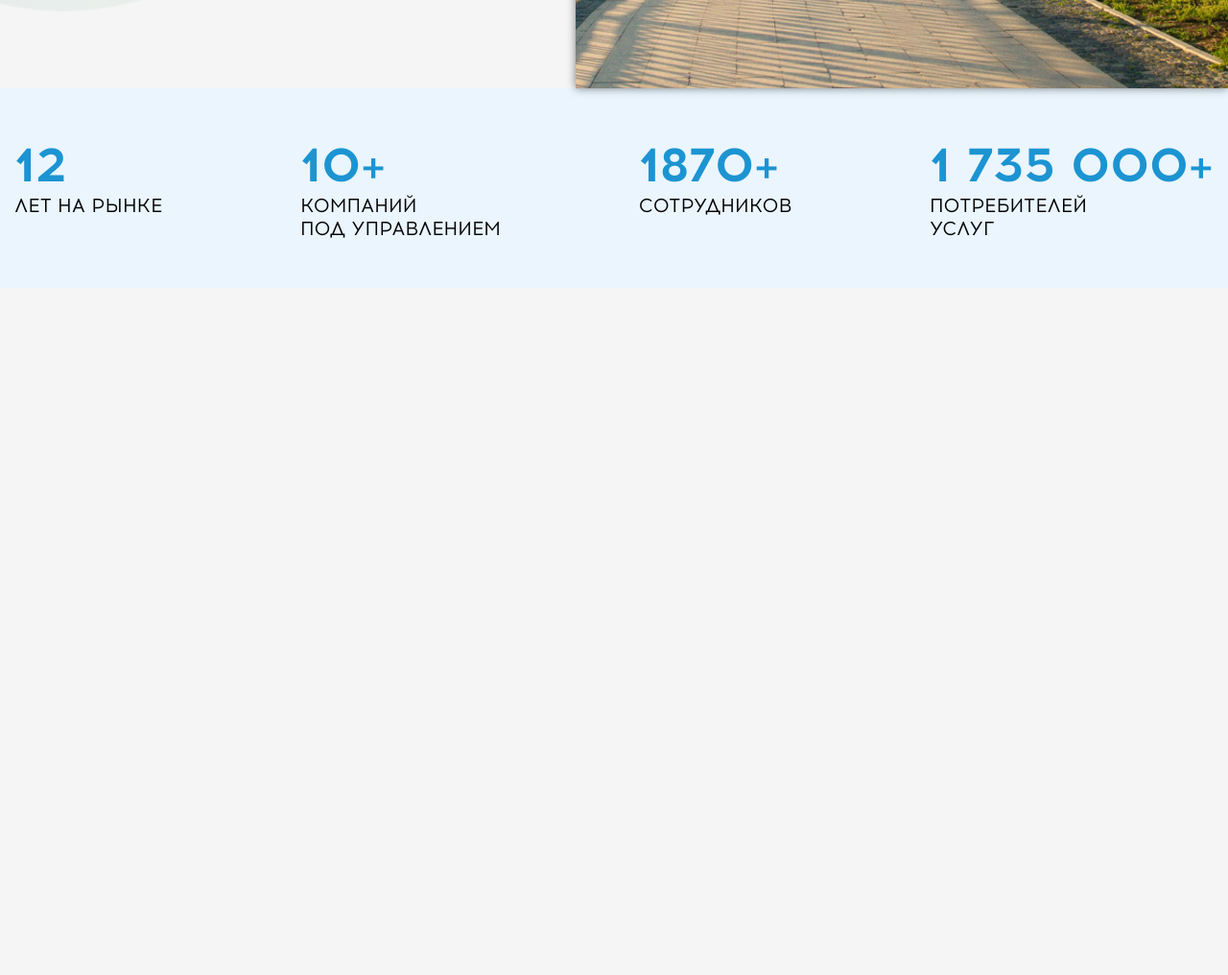
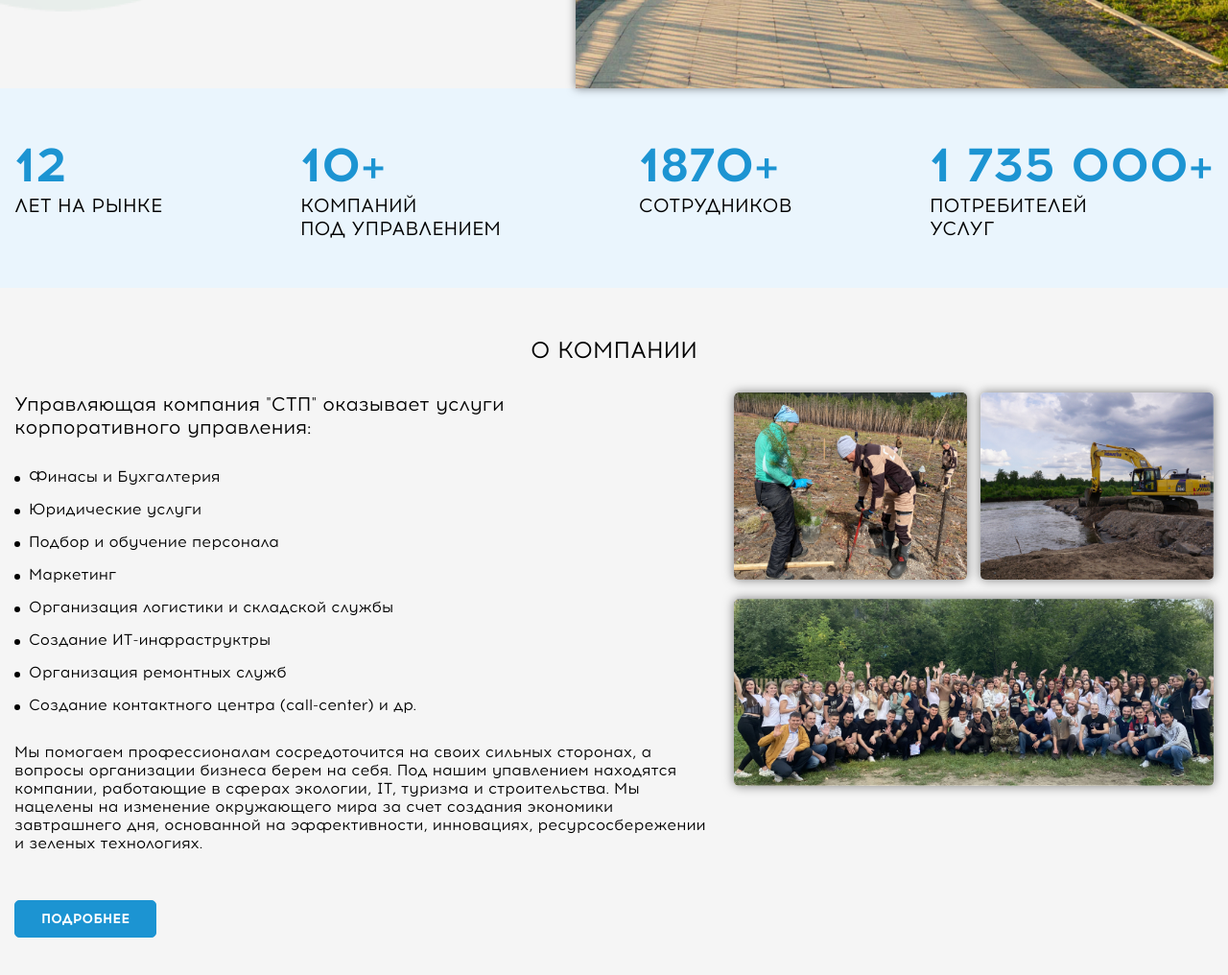
Before and after one commit to LapkiWEB/STP, a plain HTML site: page app/index.html in a window 1280 px wide. Shown: the part 647-1663 px from the top of the page at 96% size. Before the commit the page ends 947 px from the top, so only its background shows below. Drawn offline with Linux system fonts and the light colour scheme.

Commit message:
add section about + adaptive

```diff
--- a/app/index.html
+++ b/app/index.html
@@ -203,6 +203,54 @@
         </div>
       </section>
 
+      <section class="about section">
+        <div class="container">
+          <h2 class="about__title title">О КОМПАНИИ</h2>
+          <div class="about__wrapper">
+
+            <div class="about__left">
+              <h3 class="about__subtitle subtitle">
+                Управляющая компания "СТП" оказывает услуги <br>
+                корпоративного управления:
+              </h3>
+              <ul class="about__services text">
+                <li class="about__list">Финасы и Бухгалтерия</li>
+                <li class="about__list">Юридические услуги</li>
+                <li class="about__list">Подбор и обучение персонала</li>
+                <li class="about__list">Маркетинг</li>
+                <li class="about__list">Организация логистики и складской службы</li>
+                <li class="about__list">Создание ИТ-инфраструктры</li>
+                <li class="about__list">Организация ремонтных служб</li>
+                <li class="about__list">Создание контактного центра (call-center) и др.</li>
+              </ul>
+              <p class="about__text text">
+                Мы помогаем профессионалам сосредоточится на своих сильных сторонах, а вопросы организации бизнеса берем
+                на себя.
+                Под нашим упавлением находятся компании, работающие в сферах экологии, IT, туризма и строительства.
+                Мы нацелены на изменение окружающего мира за счет создания экономики завтрашнего дня, основанной на
+                эффективности,
+                инновациях, ресурсосбережении и зеленых технологиях.
+              </p>
+              <div class="main__btn-wrapper">
+                <a href="#" class="about__btn main__btn">Подробнее</a>
+              </div>
+            </div>
+            <div class="about__right">
+              <div class="about__inner">
+                <div class="about__box">
+                  <div class="about__item" style="background-image:url('images/content/about__item1.jpg');">
+                  </div>
+                  <div class="about__item" style="background-image:url('images/content/about__item2.jpg');">
+                  </div>
+                </div>
+                <div class="about__item about__item-long"
+                  style="background-image:url('images/content/about__item3.jpg');">
+                </div>
+
+              </div>
+            </div>
+          </div>
+      </section>
 
 
 
--- a/app/scss/_global.scss
+++ b/app/scss/_global.scss
@@ -47,10 +47,28 @@ body {
   max-width: fit-content;
 }
 
-.section{
+.section {
   padding: 50px 0;
 }
 
+
+.main__btn {
+  @extend %Acrom-Bold;
+  font-size: 14px;
+  line-height: 17px;
+  padding: 10px 27px;
+  border-radius: 5px;
+  background-color: $blue;
+  color: #fff;
+  text-transform: uppercase;
+  transition: all .3s;
+   border: 1px solid $blue;
+  &:hover{
+    color: $blue;
+    background-color: #fff;
+    border: 1px solid $blue;
+  }
+}
 
 
 // СТАРТ МЕНЮШКА ПРИ АДАПТИВЕ
--- a/app/scss/_media.scss
+++ b/app/scss/_media.scss
@@ -158,7 +158,31 @@
     }
   }
 }
-
+@media(max-width: 1300px) {
+  .title{
+    font-size: 24px;
+    line-height: 29px;
+  }
+  .subtitle{
+    font-size: 20px;
+    line-height: 24px;
+  }
+  .text{
+    font-size: 16px;
+    line-height: 19px;
+  }
+  .about__right{
+    width: 500px;
+  }
+  .about__item{
+    width: 243px;
+    height: 195px;
+  }
+  .about__item-long{
+    width: 500px;
+    height: 195px;
+  }
+}
 @media(max-width: 1200px) {
   .screen__wrapper {
     height: 460px;
@@ -195,7 +219,12 @@
   .numbers__item {
     margin-bottom: 50px;
     width: 300px;
-
+  }
+  .about__right{
+    width: 243px;
+  }
+  .about__box{
+    flex-wrap: wrap;
   }
 }
 
@@ -240,6 +269,19 @@
 
   .header__phone {
     padding: 0;
+  }
+  .section{
+    padding: 30px 0;
+  }
+  .numbers__item{
+    margin-bottom: 30px;
+  }
+  .about__right{
+    display: none;
+  }
+  .main__btn-wrapper {
+    text-align: center;
+    width: 100%;
   }
 }
 
--- a/app/scss/style.scss
+++ b/app/scss/style.scss
@@ -253,7 +253,74 @@ background-color: $light-blue;
 // end section numbers
 
 
+// start section about
+.about__wrapper{
+  display: flex;
+  justify-content: space-between;
+}
+.about__left{
+  // width: 50%;
+  width: 776px;
+  padding-right: 20px;
+}
+.about__subtitle{
+  margin-bottom: 30px;
+   @extend %Acrom-Regular;
+}
+.about__services{
+  margin-bottom: 30px;
+}
+.about__list{
+  margin-bottom: 15px;
+  padding-left: 15px;
+  position: relative;
+  &::before{
+    position: absolute;
+    content: "";
+    width: 6px;
+    height: 6px;
+    border-radius: 50%;
+    background-color: #000;
+    top: 9px;
+    left: 0;
 
+  }
+}
+.about__text{
+  margin-bottom: 50px;
+}
+.about__right{
+  // width: 50%;
+  max-width: 675px;
+  width: 100%;
+}
+.about__box{
+  display: flex;
+  justify-content: space-between;
+  width: 100%;
+}
+.about__inner{
+  display: flex;
+  justify-content: space-between;
+  flex-wrap: wrap;
+}
+.about__item{
+  background-repeat: no-repeat;
+  background-size: cover;
+  background-position: center;
+  box-shadow: 0px 0px 10.6981px rgba(0, 0, 0, 0.5);
+  border-radius: 5px;
+  width: 328px;
+  height: 263px;
+  margin-bottom: 20px;
+}
+.about__item-long{
+  width: 675px;
+  height: 263px;
+}
+
+
+// end section about
 
 
 
```
Also changed, not shown: app/css/style.min.css, app/images/content/about__item1.jpg (added), app/images/content/about__item2.jpg (added), app/images/content/about__item3.jpg (added). Lines whose indentation alone changed are shown as unchanged.
